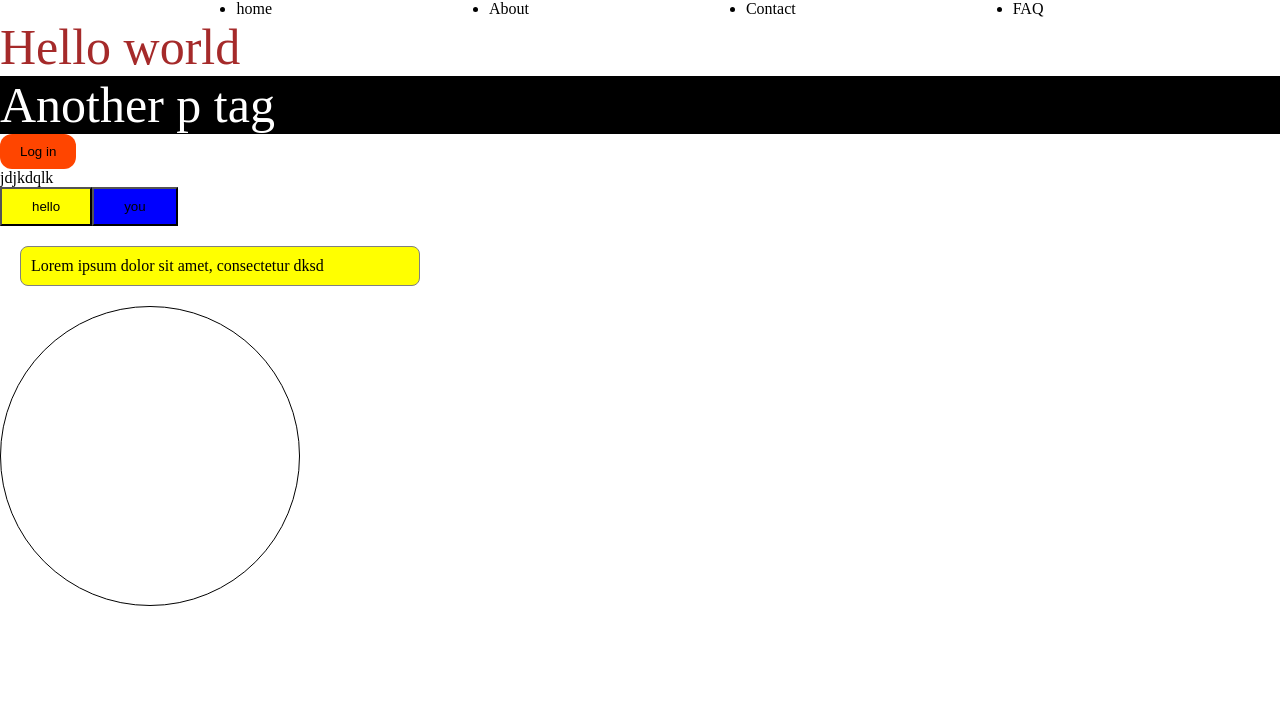
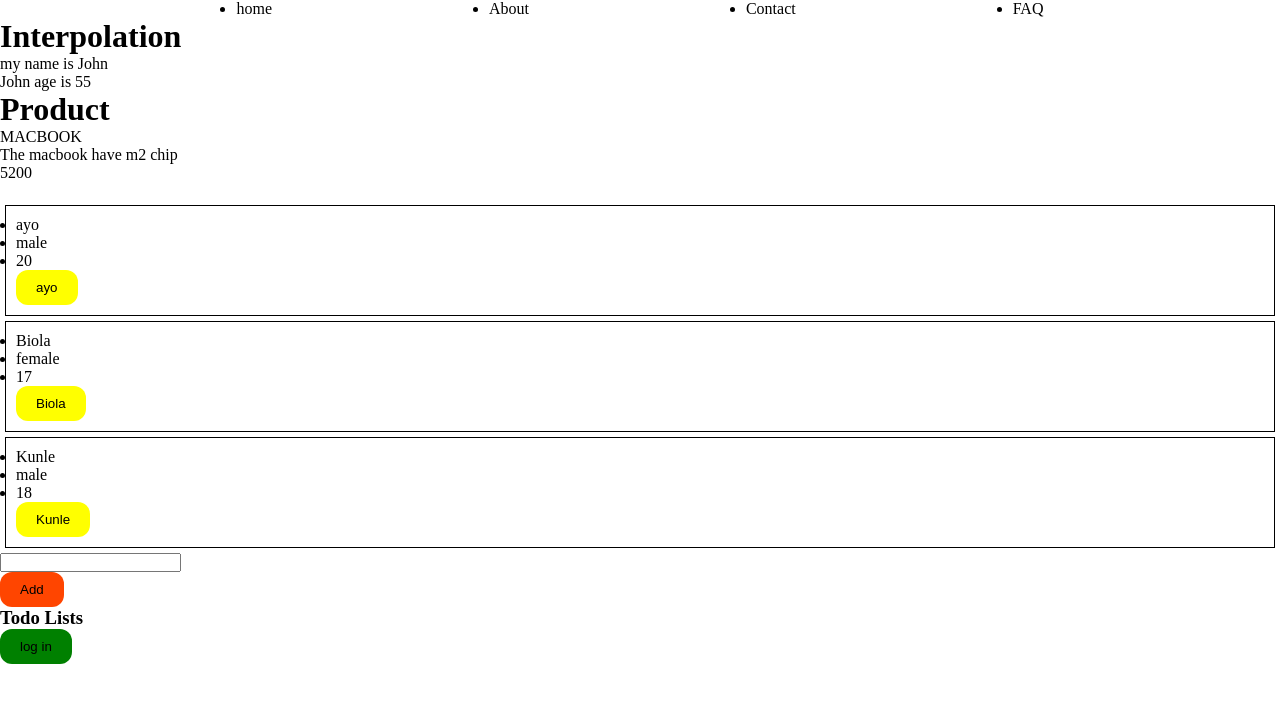
Before and after one commit to Favourof/april-react, a React (Vite) app: page / in a window 1280 px wide. Shown: the top 702 px of the page. Built offline with nearby package versions, Linux system fonts and the light colour scheme.

Commit message:
todolist with props

```diff
--- a/src/App.jsx
+++ b/src/App.jsx
@@ -1,23 +1,53 @@
-import Button from "./Button"
-import appstyle from './App.module.css'
+// import Button from "./Button"
+// import appstyle from './App.module.css'
+// import { useState } from "react";
+import { Interpolation } from "./Interpolation"
+import Button from "./Button";
 import Navbar from "./Navbar"
+import { TodoList } from "./TodoList";
 
 function App() {
-  const text = {
-    backgroundColor: "black",
-    color: "white",
-    fontSize: "50px"
-  }
+  // const text = {
+  //   backgroundColor: "black",
+  //   color: "white",
+  //   fontSize: "50px"
+  // }
+
+
+  // const [count, setCount] = useState(0);
+
+
+  // const decrement = ()=>{
+  //   // alert('heelo')
+  //   if (count > 0) {
+  //          setCount(count - 1)
+  //   }
+
+  //   console.log(count, "count");
+
+  // }
+
 
   return (
     <div>
       <Navbar />
-      <p style={{ fontSize: "50px", color: "brown" }}> Hello world</p>
+
+      {/* <h1>Count: {count}</h1> */}
+
+      {/* <button onClick={increment}>increment</button> */}
+        {/* <button onClick={()=> setCount(count + 1) }>increment</button>
+          <button onClick={decrement}>Decrement</button>
+            <button onClick={()=> count > 0? setCount(count - 1): count }>Decrement</button> */}
+      {/* <p style={{ fontSize: "50px", color: "brown" }}> Hello world</p>
       <p style={text}>Another p tag</p>
       <Button />
       <button>you</button>
       <div className={appstyle.card}>Lorem ipsum dolor sit amet, consectetur  dksd</div>
-      <div className={appstyle.circle}></div>
+      <div className={appstyle.circle}></div> */}
+      <Interpolation />
+          <TodoList />
+          <Button text={"log in"} color={"green"}  />
+
     </div>
 
   )
--- a/src/App.module.css
+++ b/src/App.module.css
@@ -12,4 +12,5 @@
   border: thin solid black;
   width: 300px;
   height: 300px;
+  background-color: yellow;
 }
--- a/src/Button.jsx
+++ b/src/Button.jsx
@@ -1,10 +1,11 @@
-function Button() {
+function Button(props) {
+    console.log(props);
+
+
     return (
-        <>
-            <button className="but">Log in</button>
-            <div>jdjkdqlk</div>
-            <button style={{ background: "yellow" }}>hello</button>
-        </>
+        <div>
+            <button className="but" onClick={props.alertme} style={{background:`${props.color}`}}>{props.text}</button>
+        </div>
     )
 }
 
--- /dev/null
+++ b/src/Interpolation.jsx
@@ -0,0 +1,60 @@
+import Button from "./Button";
+
+
+export const Interpolation = () => {
+    const name = "John"
+    const age = 55
+    const product = {
+        title: "Macbook",
+        description: "The macbook have m2 chip",
+        price: 5000,
+        available: false
+    }
+
+    const users = [
+        {
+            name: 'ayo',
+            age: 20,
+            gender: "male"
+        },
+        {
+
+            name: 'Biola',
+            age: 17,
+            gender: "female"
+        },
+        {
+            name: 'Kunle',
+            age: 18,
+            gender: "male"
+        }
+    ]
+    return (
+        <div>
+            <h1>Interpolation</h1>
+            <p>my name is {name}</p>
+            <p>{name} age is {age}</p>
+
+            <h1>Product</h1>
+            <ul>
+                <li>{product.title.toUpperCase()}</li>
+                <li>{product.description}</li>
+                <li>{product.price + 200}</li>
+                {/* <li>{product.available ? "available" : "not available"}</li> */}
+                <li>{product.available && "Available"}</li>
+            </ul>
+
+
+            <div>
+                {users.map((user, i) => (
+                    <ul style={{ border: "thin solid black", padding: "10px", margin: "5px" }} key={i}>
+                        <li>{user.name}</li>
+                        <li>{user.gender}</li>
+                        <li>{user.age}</li>
+                        <Button text= {user.name} color={"yellow"} />
+                    </ul>
+                ))}
+            </div>
+        </div>
+    )
+}
--- /dev/null
+++ b/src/TodoList.jsx
@@ -0,0 +1,40 @@
+import { useState } from "react";
+import Button from "./Button";
+
+export const TodoList = () => {
+  const [task, setTask] = useState('');
+  const [todoArray, setTodoArray] = useState([]);
+  // console.log(task, 'task......');
+
+  const addTodo = ()=>{
+    // alert('hchch')
+    if (task == ""){
+      return alert("Cannot Add an empty value")
+    }
+     setTodoArray([...todoArray, {task, id:todoArray.length + 1, completed: false}])
+    setTask('')
+    console.log(todoArray);
+
+
+  }
+
+  return (
+    <div>
+    <input type="text"
+    value={task}
+    onChange={(e)=> setTask(e.target.value)}
+    />
+    {/* <button onClick={addTodo}>Add</button> */}
+    <Button text={"Add"} alertme={addTodo} />
+
+    <div>
+      <h3>Todo Lists</h3>
+      {todoArray.map((todo)=>(
+        <ul key={todo.id}>
+          <li>{todo.id}. {todo.task}  {todo.completed?"✅" : "❌"}</li>
+        </ul>
+      ))}
+    </div>
+    </div>
+  )
+}
--- a/src/button.css
+++ b/src/button.css
@@ -1,4 +1,4 @@
 button {
   padding: 10px 30px;
-  background-color: blue;
+  /* background-color: blue; */
 }
```
